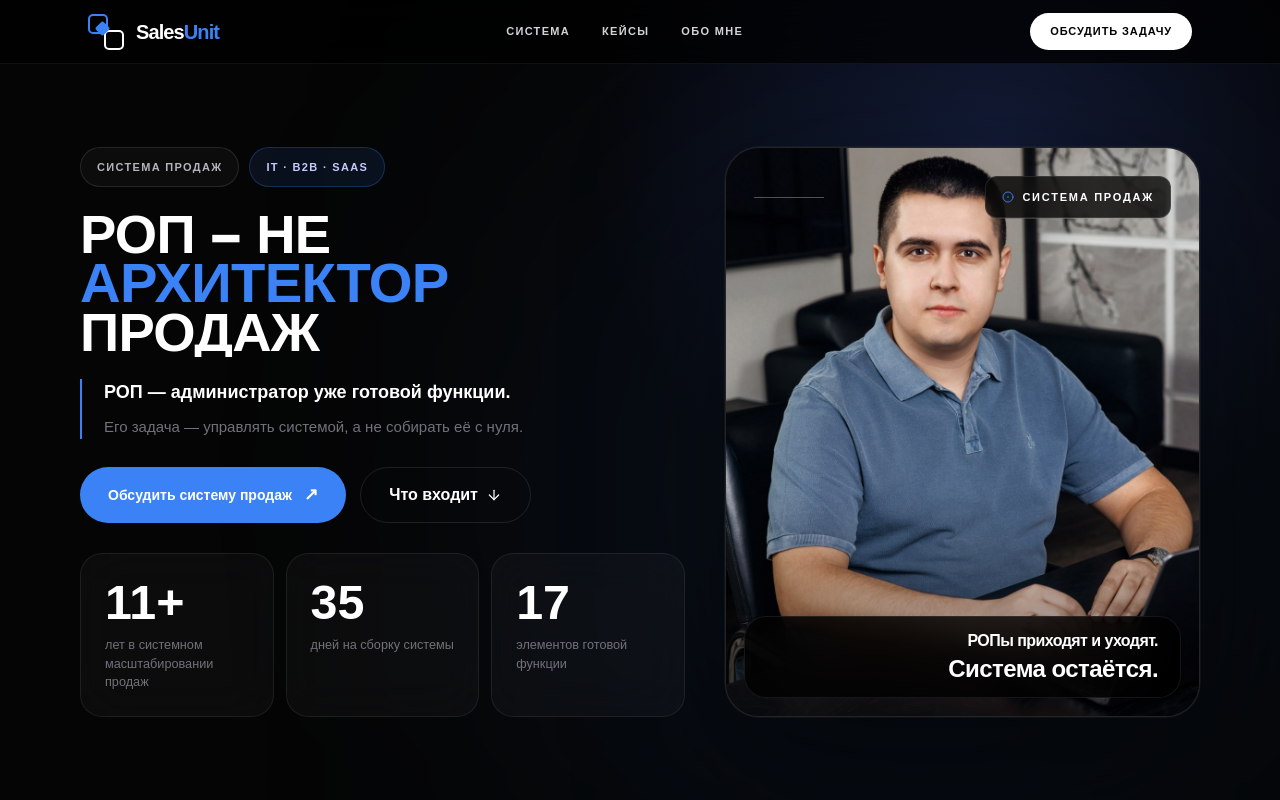
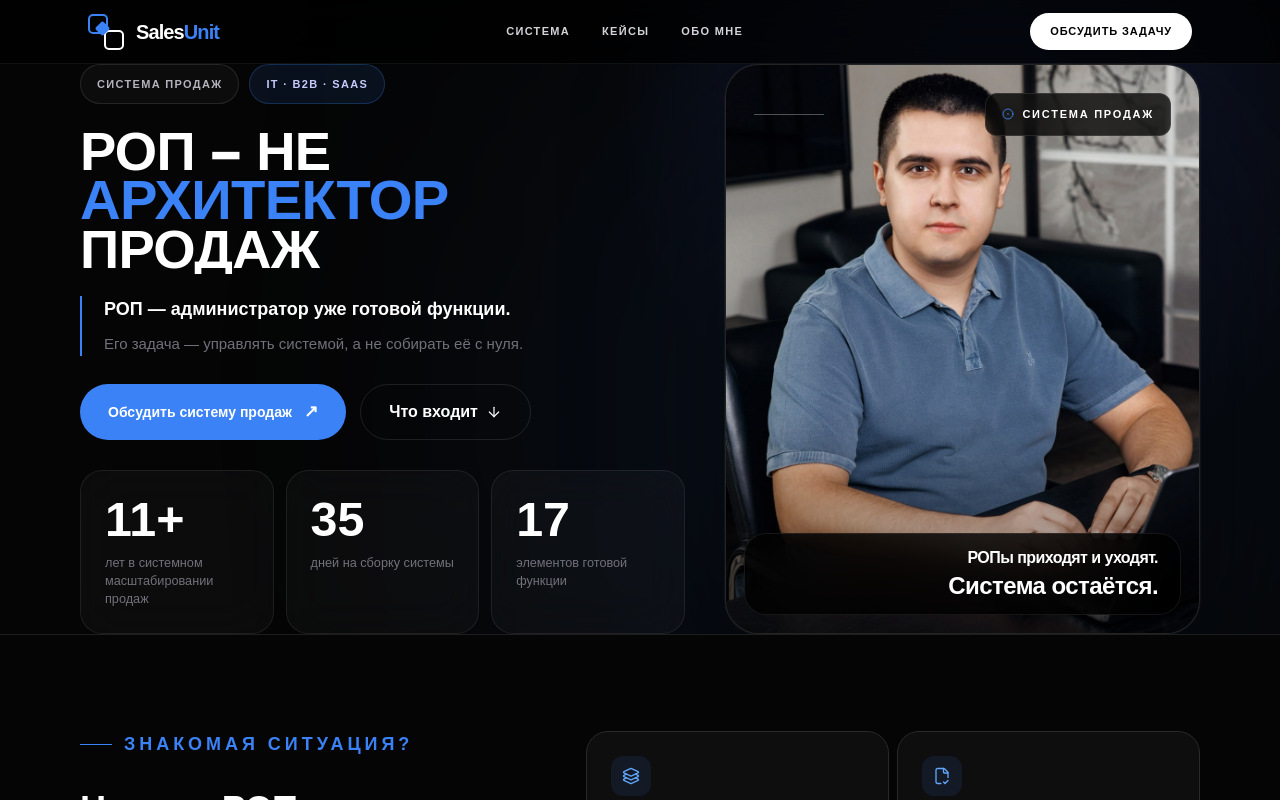
Before and after one commit to d92da/salesunit, a Next.js app: page / in a window 1280 px wide. Shown: the top 800 px of the page. Built offline with nearby package versions, Linux system fonts and the light colour scheme.

Commit message:
Update Hero.tsx

```diff
--- a/app/components/Hero.tsx
+++ b/app/components/Hero.tsx
@@ -22,11 +22,11 @@ const { hero } = home;
 
 return ( <section
    id="top"
-   className="relative min-h-[100svh] overflow-hidden bg-[#050505] pt-16"
+   className="relative min-h-0 overflow-hidden bg-[#050505] pt-16"
  > <div className="absolute inset-0 bg-[radial-gradient(circle_at_78%_18%,rgba(79,111,255,.16),transparent_34%)]" />
 
   <div className="relative z-[2] mx-auto w-full max-w-[1200px] min-w-0 px-5 sm:px-8 lg:px-10">
-    <div className="grid min-h-[calc(100svh-64px)] items-center gap-12 py-[60px] lg:grid-cols-[minmax(0,1.12fr)_minmax(0,0.88fr)] lg:gap-10 lg:py-0">
+    <div className="grid min-h-0 items-center gap-12 py-[60px] lg:grid-cols-[minmax(0,1.12fr)_minmax(0,0.88fr)] lg:gap-10 lg:py-0">
       <div
         className="relative z-[5] min-w-0 max-w-full overflow-hidden [container-type:inline-size]"
       >
```
